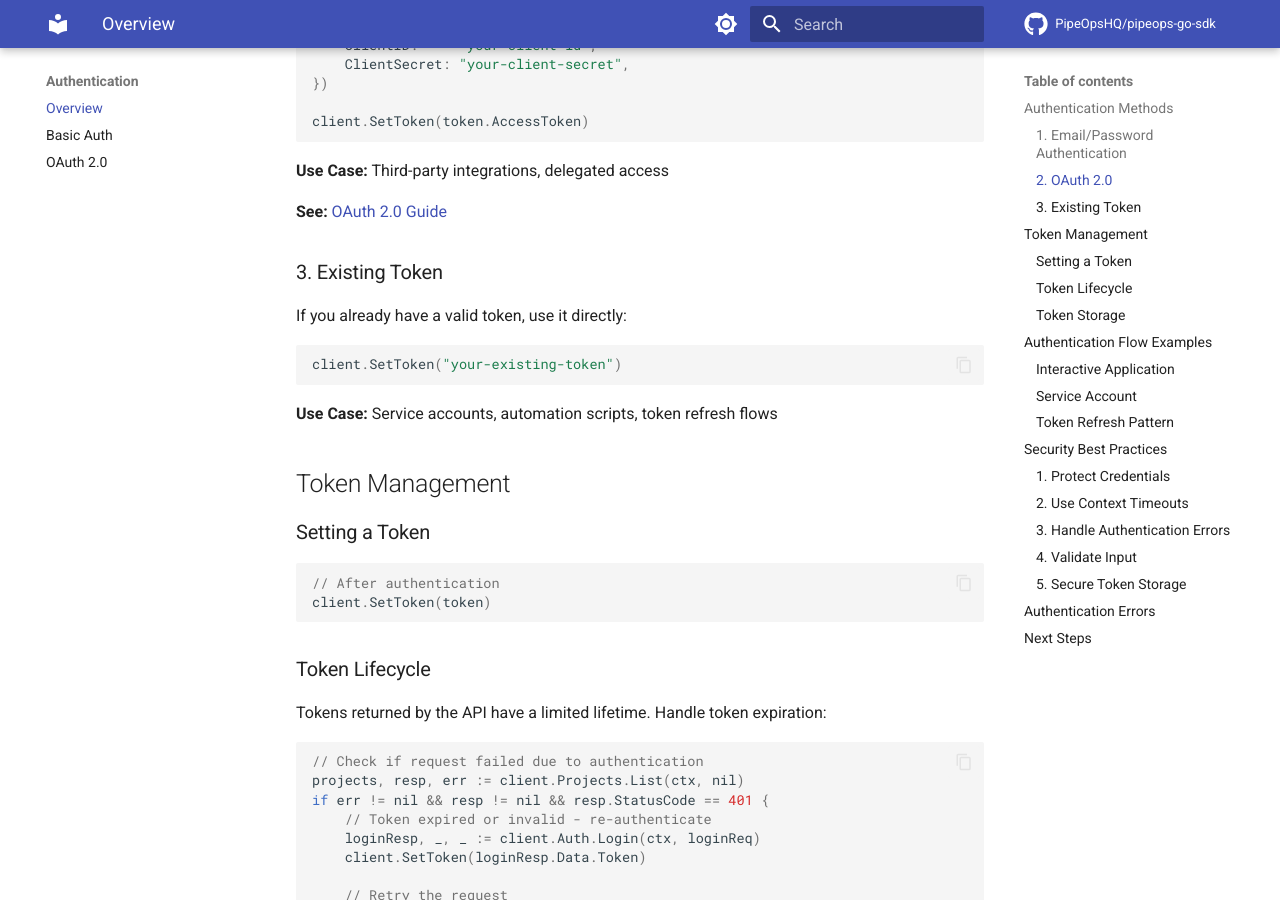
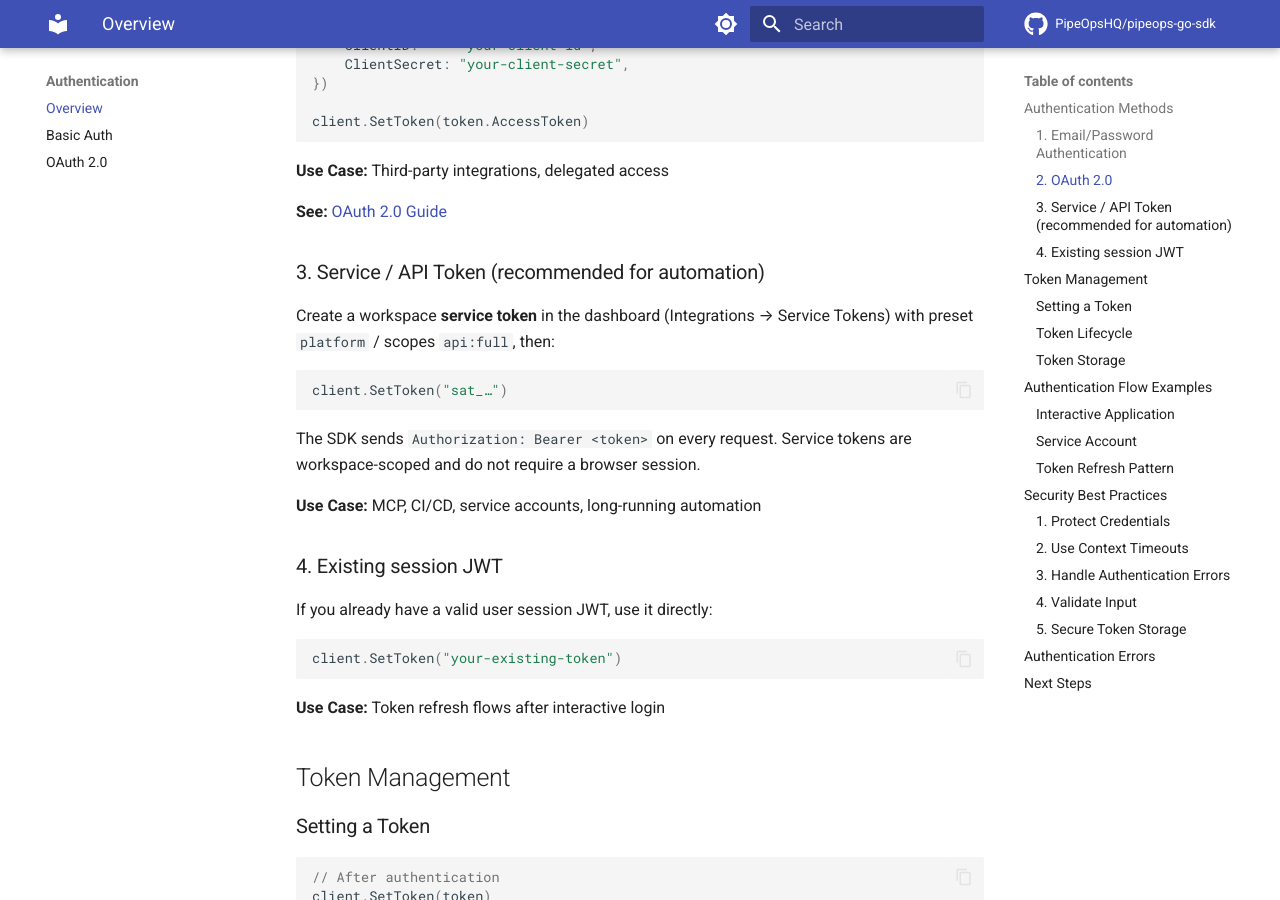
Before and after one commit to PipeOpsHQ/pipeops-go-sdk, an MkDocs documentation site: the page built from docs/authentication/overview.md, in a window 1280 px wide and 900 px high, scrolled down 998 px. Built offline with MkDocs 1.6.1 and Material for MkDocs 9.7.7, drawn with Linux system fonts in a browser that asks for light colours; comment, search, counter and statistics services are not loaded.

Commit message:
docs(auth): document service token authentication

````diff
--- a/docs/authentication/overview.md
+++ b/docs/authentication/overview.md
@@ -49,15 +49,27 @@ client.SetToken(token.AccessToken)
 
 **See:** [OAuth 2.0 Guide](oauth.md)
 
-### 3. Existing Token
+### 3. Service / API Token (recommended for automation)
 
-If you already have a valid token, use it directly:
+Create a workspace **service token** in the dashboard (Integrations → Service Tokens) with preset `platform` / scopes `api:full`, then:
+
+```go
+client.SetToken("sat_…")
+```
+
+The SDK sends `Authorization: Bearer <token>` on every request. Service tokens are workspace-scoped and do not require a browser session.
+
+**Use Case:** MCP, CI/CD, service accounts, long-running automation
+
+### 4. Existing session JWT
+
+If you already have a valid user session JWT, use it directly:
 
 ```go
 client.SetToken("your-existing-token")
 ```
 
-**Use Case:** Service accounts, automation scripts, token refresh flows
+**Use Case:** Token refresh flows after interactive login
 
 ## Token Management
 
````
